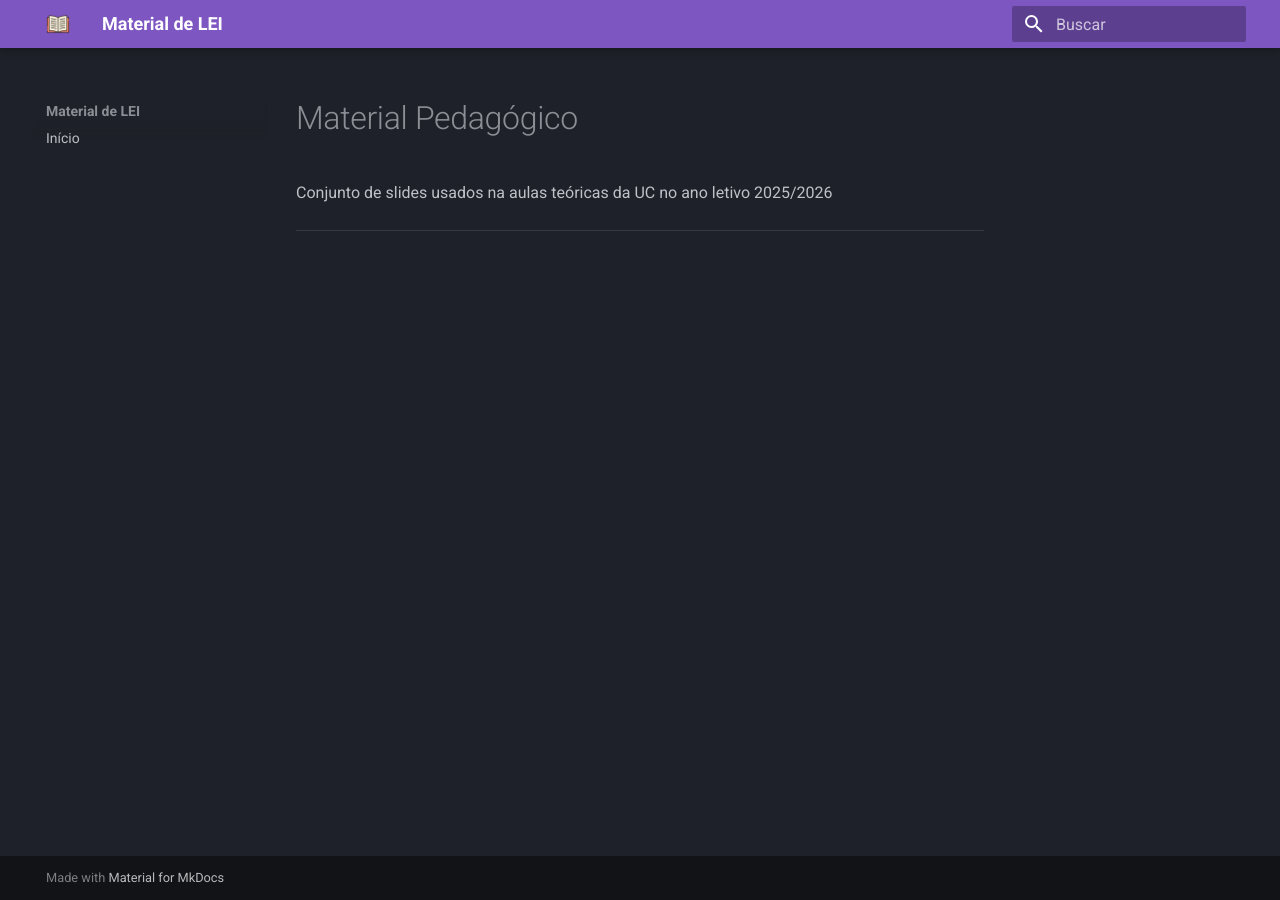
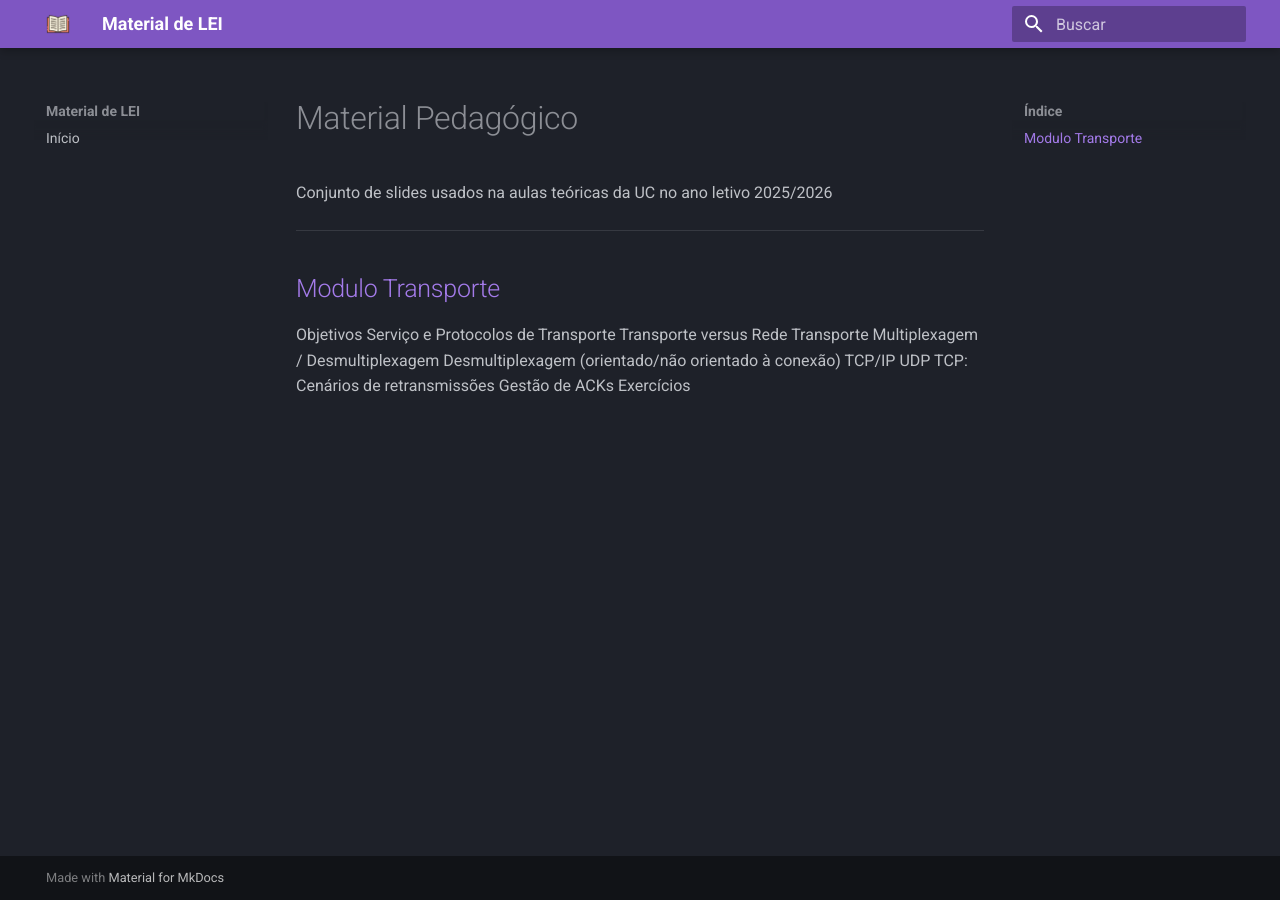
Before and after one commit to eduardo106919/LEI-Material-Estudo, an MkDocs documentation site: the page built from docs/CC/Material Pedagógico/README.md, in a window 1280 px wide. Built offline with MkDocs 1.6.1 and Material for MkDocs 9.7.7, drawn with Linux system fonts in a browser that asks for light colours.

Commit message:
README CC Material Pedagógico

```diff
--- a/docs/CC/Material Pedagógico/README.md
+++ b/docs/CC/Material Pedagógico/README.md
@@ -2,3 +2,16 @@
 Conjunto de slides usados na aulas teóricas da UC no ano letivo 2025/2026
 
 ---
+
+## [Modulo Transporte](1_Modulo%20Transporte.pdf)
+Objetivos
+Serviço e Protocolos de Transporte
+Transporte versus Rede
+Transporte
+Multiplexagem / Desmultiplexagem
+Desmultiplexagem (orientado/não orientado à conexão)
+TCP/IP
+UDP
+TCP: Cenários de retransmissões
+Gestão de ACKs
+Exercícios
```
Also changed, not shown: 2 other files.
